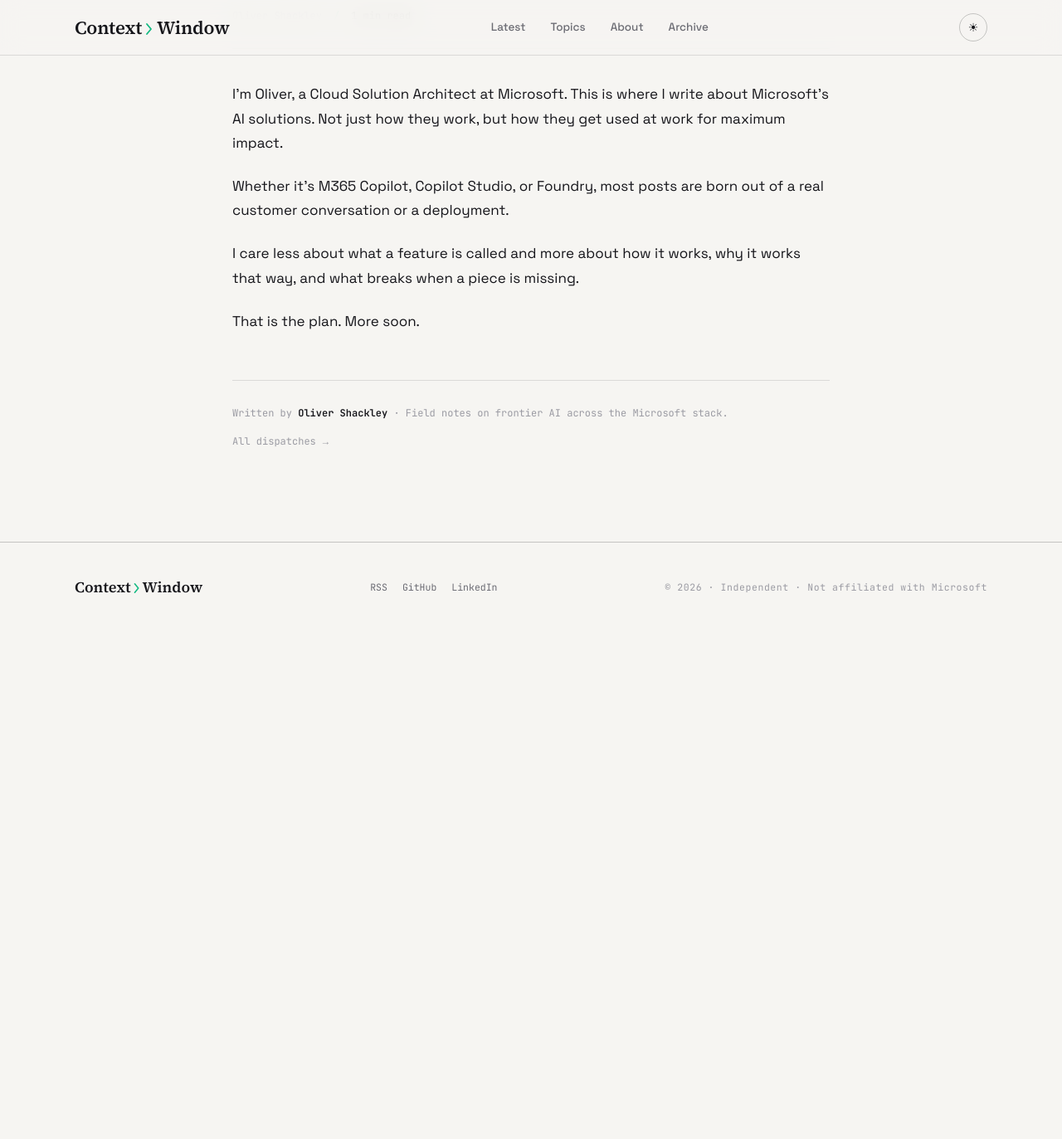
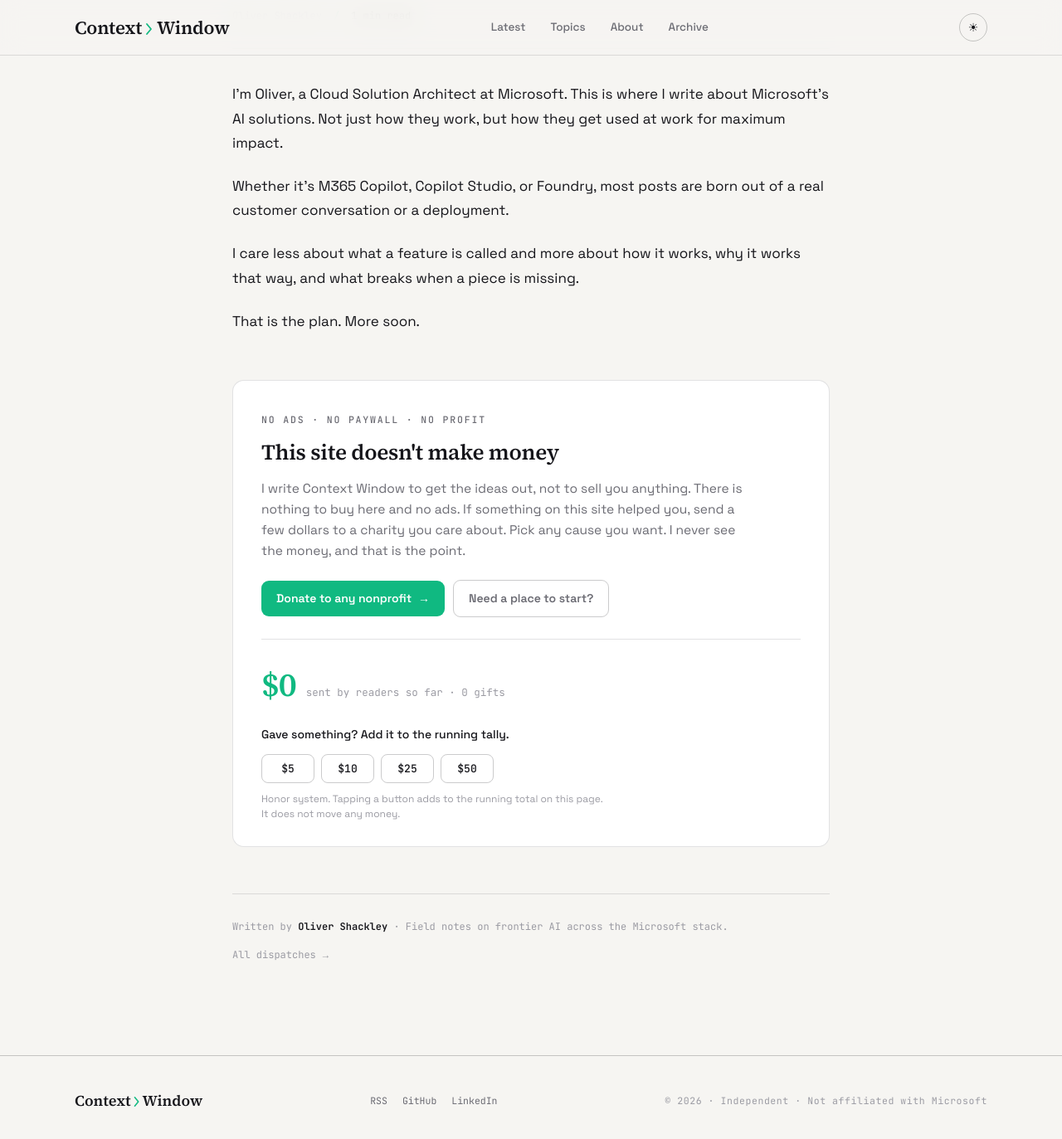
Before and after one commit to olivershackley1999/olivershackley1999.github.io, a Jekyll site: the page built from _posts/2026-06-02-welcome-to-context-window.md, in a window 1280 px wide and 1400 px high, scrolled down 428 px. Shown: the top 1373 px of the window at 83% size. Built offline with Jekyll 4.4.1, drawn with Linux system fonts in a browser that asks for light colours; before the commit the page ends 1209 px from its top, so only the background shows below that.

Commit message:
Add reader donation block to post footer
Appears at the foot of every post: a short "this site doesn't make money"
message, links to donate to any nonprofit (Every.org) or browse picks
(GiveWell), and an honor-system tally of what readers say they've given.

The tally is backed by Abacus (free hosted +1 counters, no backend). One
counter per preset amount; the dollar total is the sum of amount x count,
so the number is real arithmetic rather than a single faked figure. Tapping
a chip does not move money. Degrades cleanly without JS.

Co-Authored-By: Claude Opus 4.8 (1M context) <noreply@anthropic.com>

```diff
--- /dev/null
+++ b/_includes/donate.html
@@ -0,0 +1,45 @@
+{%- comment -%}
+  Reader donation block. Appears at the foot of every post.
+  Honor-system tally backed by Abacus (free hosted +1 counters, CORS-open,
+  keys auto-create on first hit). One counter per preset amount; the dollar
+  total is computed client-side as the sum of amount x that bucket's count.
+  Degrades cleanly without JS: the charity links work, the tally stays hidden.
+{%- endcomment -%}
+<aside class="give reveal" aria-labelledby="give-h"
+       data-give-ns="oshackley-cw"
+       data-give-buckets="5,10,25,50">
+  <span class="eyebrow">No ads · No paywall · No profit</span>
+  <h2 id="give-h">This site doesn't make money</h2>
+  <p class="give-lede">
+    I write Context Window to get the ideas out, not to sell you anything.
+    There is nothing to buy here and no ads. If something on this site helped
+    you, send a few dollars to a charity you care about. Pick any cause you
+    want. I never see the money, and that is the point.
+  </p>
+
+  <div class="give-actions">
+    <a class="btn primary" href="https://www.every.org/" target="_blank" rel="noopener">
+      Donate to any nonprofit <span class="arrow">→</span>
+    </a>
+    <a class="btn ghost" href="https://www.givewell.org/charities/top-charities" target="_blank" rel="noopener">
+      Need a place to start?
+    </a>
+  </div>
+
+  <div class="give-tally" hidden>
+    <div class="give-total">
+      <span class="give-amount" data-give-amount>$0</span>
+      <span class="give-sub">sent by readers so far · <span data-give-count>0</span> gifts</span>
+    </div>
+    <div class="give-add">
+      <span class="give-add-label">Gave something? Add it to the running tally.</span>
+      <div class="give-buttons">
+        <button type="button" class="give-chip" data-give-amt="5">$5</button>
+        <button type="button" class="give-chip" data-give-amt="10">$10</button>
+        <button type="button" class="give-chip" data-give-amt="25">$25</button>
+        <button type="button" class="give-chip" data-give-amt="50">$50</button>
+      </div>
+      <p class="give-fine">Honor system. Tapping a button adds to the running total on this page. It does not move any money.</p>
+    </div>
+  </div>
+</aside>
--- a/_layouts/post.html
+++ b/_layouts/post.html
@@ -31,6 +31,8 @@ layout: default
       {{ content }}
     </div>
 
+    {% include donate.html %}
+
     <div class="endnote">
       <span class="author">Written by <b>{{ site.author.name }}</b> · {{ site.tagline }}</span>
       <a class="backlink" href="{{ '/archive/' | relative_url }}">All dispatches <span class="arrow">→</span></a>
--- a/assets/css/style.scss
+++ b/assets/css/style.scss
@@ -363,6 +363,66 @@ footer.foot { border-top: 1px solid var(--line-strong); padding: 40px 0 60px; }
 .article .endnote .author { font-family: var(--mono); font-size: 12px; color: var(--faint); }
 .article .endnote .author b { color: var(--ink); font-weight: 600; }
 
+/* ── Reader donation block ─────────────────────────────── */
+.give {
+  margin: 56px 0 4px;
+  padding: 34px 34px 30px;
+  background: var(--paper);
+  border: 1px solid var(--line);
+  border-radius: 14px;
+}
+.give h2 {
+  font-family: var(--head);
+  font-size: 26px; font-weight: 600; letter-spacing: -0.012em;
+  margin: 9px 0 12px;
+}
+.give .give-lede {
+  color: var(--muted); font-size: 15.5px; line-height: 1.62;
+  max-width: 60ch; margin-bottom: 22px;
+}
+.give-actions { display: flex; gap: 10px; flex-wrap: wrap; align-items: center; }
+.give .btn {
+  display: inline-flex; align-items: center; gap: 8px;
+  font-family: var(--sans); font-size: 14px; font-weight: 600;
+  padding: 11px 18px; border-radius: 9px; cursor: pointer;
+  transition: filter .2s, border-color .2s, color .2s;
+}
+.give .btn.primary { background: var(--accent); color: #fff; border: none; }
+.give .btn.primary:hover { filter: brightness(1.08); }
+.give .btn.primary .arrow { transition: transform .25s; }
+.give .btn.primary:hover .arrow { transform: translateX(5px); }
+.give .btn.ghost { background: transparent; color: var(--muted); border: 1px solid var(--line-strong); }
+.give .btn.ghost:hover { border-color: var(--accent); color: var(--accent); }
+
+.give-tally { margin-top: 26px; padding-top: 24px; border-top: 1px solid var(--line); }
+.give-total { display: flex; align-items: baseline; gap: 12px; flex-wrap: wrap; }
+.give-amount {
+  font-family: var(--head); font-weight: 600;
+  font-size: 40px; letter-spacing: -0.02em; color: var(--accent);
+  font-variant-numeric: tabular-nums;
+}
+.give-sub { font-family: var(--mono); font-size: 12.5px; color: var(--faint); }
+.give-add { margin-top: 18px; }
+.give-add-label { font-size: 14px; color: var(--ink); font-weight: 500; }
+.give-buttons { display: flex; gap: 8px; flex-wrap: wrap; margin: 12px 0 10px; }
+.give-chip {
+  font-family: var(--mono); font-size: 13px; font-weight: 500;
+  padding: 8px 16px; border-radius: 8px; cursor: pointer; min-width: 64px;
+  background: transparent; color: var(--ink);
+  border: 1px solid var(--line-strong);
+  transition: background .18s, color .18s, border-color .18s, transform .12s;
+}
+.give-chip:hover { border-color: var(--accent); color: var(--accent); }
+.give-chip:active { transform: translateY(1px); }
+.give-chip[disabled] { cursor: default; }
+.give-chip.added { background: var(--accent); color: #fff; border-color: var(--accent); }
+.give-fine { font-size: 12px; color: var(--faint); line-height: 1.5; margin-top: 4px; max-width: 54ch; }
+
+@media (max-width: 720px) {
+  .give { padding: 26px 22px; }
+  .give-amount { font-size: 34px; }
+}
+
 /* ── Simple page (about / archive) ─────────────────────── */
 .page { padding: var(--pad-section) 0 calc(var(--pad-section) + 10px); }
 .page .col { max-width: 720px; margin: 0 auto; }
--- a/assets/js/site.js
+++ b/assets/js/site.js
@@ -59,9 +59,81 @@
       if (match) shown++;
     });
     if (empty) empty.hidden = shown !== 0;
-    var chips = document.querySelectorAll("#topic-filter a");
-    [].forEach.call(chips, function (a) {
+    var topicChips = document.querySelectorAll("#topic-filter a");
+    [].forEach.call(topicChips, function (a) {
       a.classList.toggle("active", (a.getAttribute("data-topic") || "") === active);
     });
   }
+
+  // ── Reader donation tally ─────────────────────────────────────────────
+  // Honor-system counter backed by Abacus (free hosted +1 counters, CORS-open,
+  // keys auto-create on first hit). One counter per preset amount; the dollar
+  // total is the sum of amount x that bucket's count. No backend of ours, and
+  // nothing here moves money — it just tracks what readers say they gave.
+  var give = document.querySelector(".give");
+  if (give) {
+    var ns = give.getAttribute("data-give-ns");
+    var buckets = (give.getAttribute("data-give-buckets") || "").split(",")
+      .map(function (n) { return parseInt(n, 10); })
+      .filter(function (n) { return n > 0; });
+    var API = "https://abacus.jasoncameron.dev";
+    var amountEl = give.querySelector("[data-give-amount]");
+    var countEl = give.querySelector("[data-give-count]");
+    var tally = give.querySelector(".give-tally");
+    var counts = {}; // amount -> number of gifts at that amount
+
+    function bucketKey(amt) { return "give-" + amt; }
+
+    function render() {
+      var dollars = 0, gifts = 0;
+      buckets.forEach(function (amt) {
+        var c = counts[amt] || 0;
+        dollars += amt * c; gifts += c;
+      });
+      if (amountEl) amountEl.textContent = "$" + dollars.toLocaleString();
+      if (countEl) countEl.textContent = gifts.toLocaleString();
+    }
+
+    function readBucket(amt) {
+      // A never-hit key returns {"error":"Key not found"} — treat as 0.
+      return fetch(API + "/get/" + ns + "/" + bucketKey(amt))
+        .then(function (r) { return r.json(); })
+        .then(function (d) { counts[amt] = (d && typeof d.value === "number") ? d.value : 0; })
+        .catch(function () { counts[amt] = counts[amt] || 0; });
+    }
+
+    // Load every bucket, then reveal the tally. It starts hidden so no-JS
+    // views and failed fetches never show an empty or broken counter.
+    Promise.all(buckets.map(readBucket)).then(function () {
+      render();
+      if (tally) tally.hidden = false;
+    });
+
+    var chips = [].slice.call(give.querySelectorAll(".give-chip"));
+    chips.forEach(function (chip) {
+      chip.addEventListener("click", function () {
+        var amt = parseInt(chip.getAttribute("data-give-amt"), 10);
+        if (!amt || chip.disabled) return;
+        chip.disabled = true;
+        chip.classList.add("added");
+        chip.textContent = "Added ✓";
+        // Optimistic bump so it feels instant, then reconcile with the server.
+        counts[amt] = (counts[amt] || 0) + 1;
+        render();
+        fetch(API + "/hit/" + ns + "/" + bucketKey(amt))
+          .then(function (r) { return r.json(); })
+          .then(function (d) {
+            if (d && typeof d.value === "number") { counts[amt] = d.value; render(); }
+          })
+          .catch(function () {})
+          .then(function () {
+            setTimeout(function () {
+              chip.textContent = "$" + amt;
+              chip.classList.remove("added");
+              chip.disabled = false;
+            }, 1600);
+          });
+      });
+    });
+  }
 })();
```
